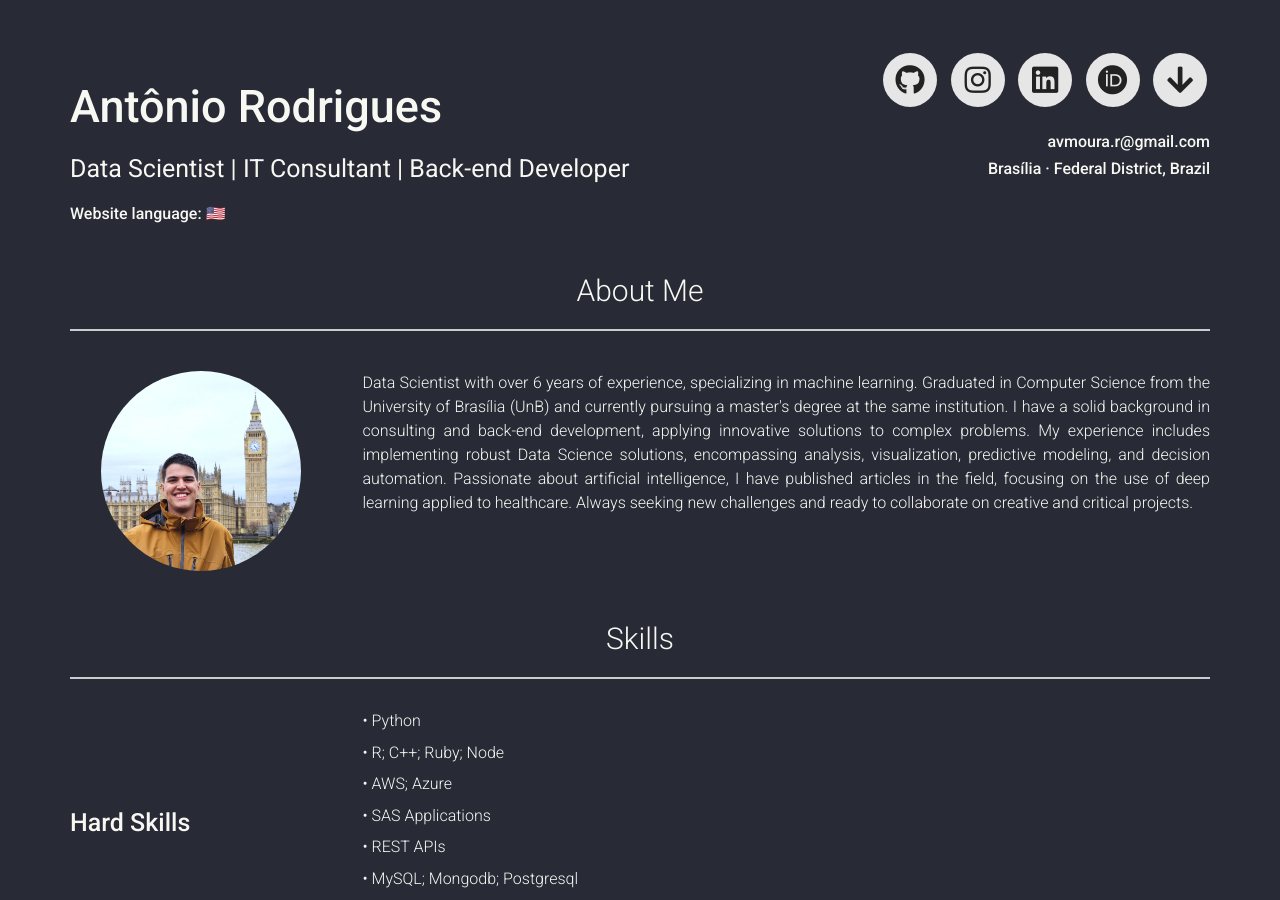
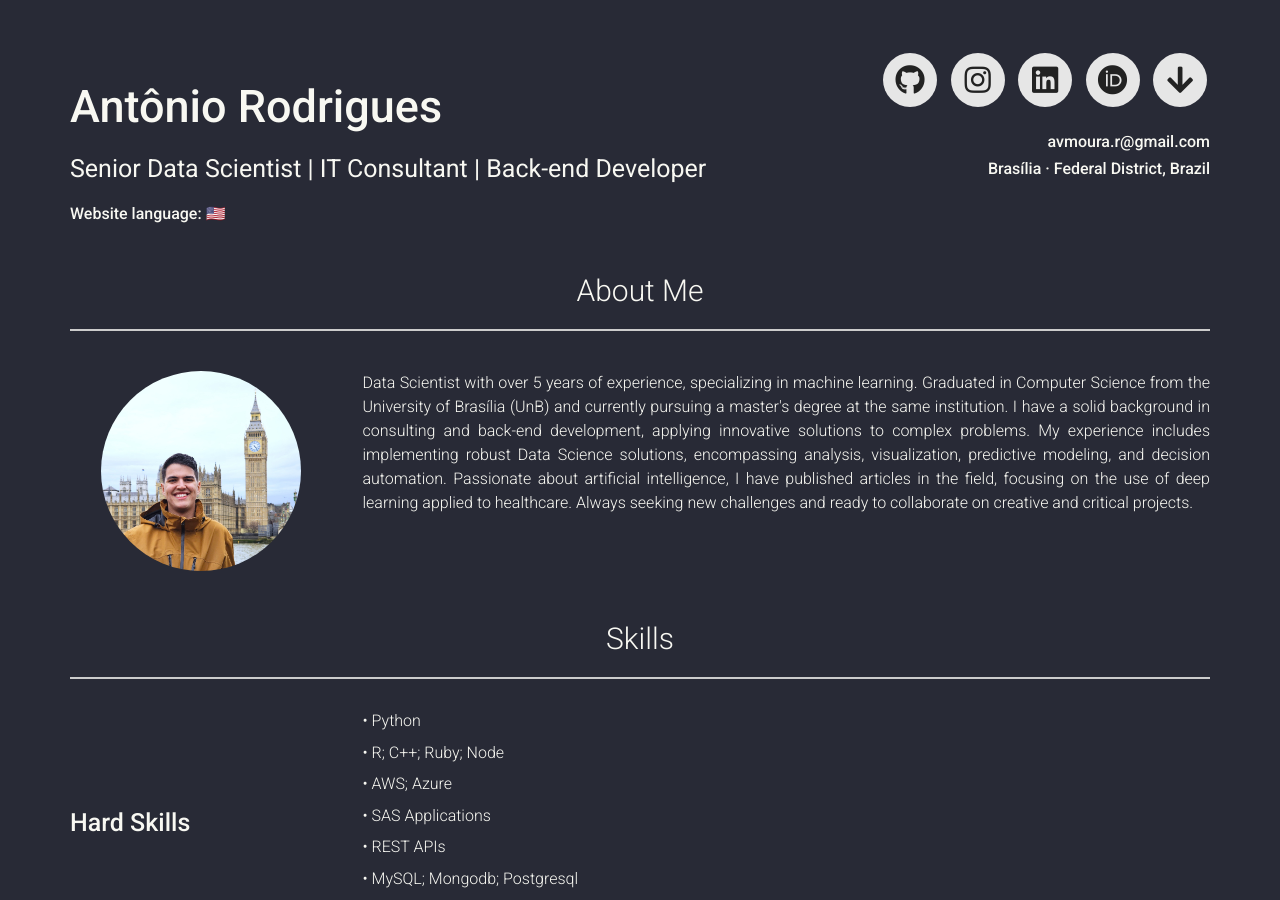
Before and after one commit to antonio-vmoura/antonio-vmoura.github.io, a Jekyll site: the page built from index.md, in a window 1280 px wide and 900 px high. Built offline with Jekyll 4.4.1, drawn with Linux system fonts in a browser that asks for light colours; nearby versions of some CDN libraries.

Commit message:
:sparkles: add: new infos

```diff
--- a/_config.yml
+++ b/_config.yml
@@ -11,10 +11,10 @@ version: 2
 name: Antônio Rodrigues
 title: |
   <div class="lang_en">
-    Data Scientist | IT Consultant | Back-end Developer
+    Senior Data Scientist | IT Consultant | Back-end Developer
   </div>
   <div class="lang_pt">
-    Cientista de dados | Consultor de TI | Desenvolvedor back-end
+    Cientista de Dados Sênior | Consultor de TI | Desenvolvedor back-end
   </div>
 # email_title: Email
 email: avmoura.r@gmail.com
@@ -41,10 +41,10 @@ about_title: |
 about_profile_image: assets/img/av_perfil_3.jpg
 about_content: |
   <p class="lang_en">
-    Data Scientist with over 6 years of experience, specializing in machine learning. Graduated in Computer Science from the University of Brasília (UnB) and currently pursuing a master's degree at the same institution. I have a solid background in consulting and back-end development, applying innovative solutions to complex problems. My experience includes implementing robust Data Science solutions, encompassing analysis, visualization, predictive modeling, and decision automation. Passionate about artificial intelligence, I have published articles in the field, focusing on the use of deep learning applied to healthcare. Always seeking new challenges and ready to collaborate on creative and critical projects.
+    Data Scientist with over 5 years of experience, specializing in machine learning. Graduated in Computer Science from the University of Brasília (UnB) and currently pursuing a master's degree at the same institution. I have a solid background in consulting and back-end development, applying innovative solutions to complex problems. My experience includes implementing robust Data Science solutions, encompassing analysis, visualization, predictive modeling, and decision automation. Passionate about artificial intelligence, I have published articles in the field, focusing on the use of deep learning applied to healthcare. Always seeking new challenges and ready to collaborate on creative and critical projects.
   </p>
   <p class="lang_pt">
-    Cientista de Dados com mais de 6 anos de experiência, especializado em aprendizado de máquina. Graduado em Ciência da Computação pela Universidade de Brasília (UnB) e atualmente mestrando na mesma instituição. Possuo uma sólida trajetória em consultoria e desenvolvimento back-end, aplicando soluções inovadoras a problemas complexos. Minha experiência abrange a implementação de soluções robustas em Ciência de Dados, incluindo análise, visualização, criação de modelos preditivos e automação de decisões. Sou apaixonado por inteligência artificial, com artigos publicados na área, focando no uso de aprendizado profundo aplicado à saúde. Sempre em busca de novos desafios e pronto para colaborar em projetos criativos e críticos.
+    Cientista de Dados com mais de 5 anos de experiência, especializado em aprendizado de máquina. Graduado em Ciência da Computação pela Universidade de Brasília (UnB) e atualmente mestrando na mesma instituição. Possuo uma sólida trajetória em consultoria e desenvolvimento back-end, aplicando soluções inovadoras a problemas complexos. Minha experiência abrange a implementação de soluções robustas em Ciência de Dados, incluindo análise, visualização, criação de modelos preditivos e automação de decisões. Sou apaixonado por inteligência artificial, com artigos publicados na área, focando no uso de aprendizado profundo aplicado à saúde. Sempre em busca de novos desafios e pronto para colaborar em projetos criativos e críticos.
   </p>
 
 content:
```
